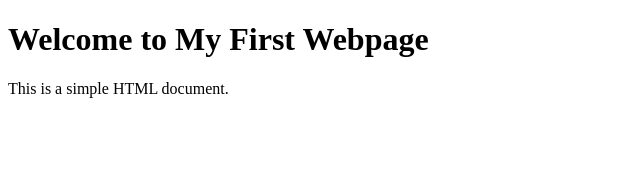
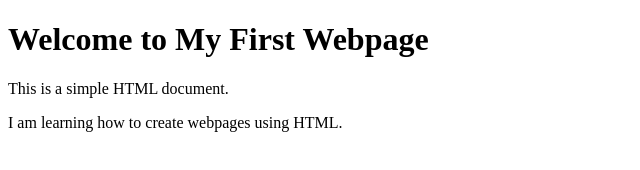
Before and after one commit to Anthraxc/my-newbie-repo, a plain HTML site: page index.html in a window 1280 px wide. Shown: the whole page, without its empty margins (0-640 px from the left). Drawn offline with Linux system fonts and the light colour scheme.

Commit message:
add a new paragraph

```diff
--- a/index.html
+++ b/index.html
@@ -8,5 +8,6 @@
 <body>
     <h1>Welcome to My First Webpage</h1>
     <p>This is a simple HTML document.</p>
+    <p>I am learning how to create webpages using HTML.</p>
 </body>
 </html>
```
